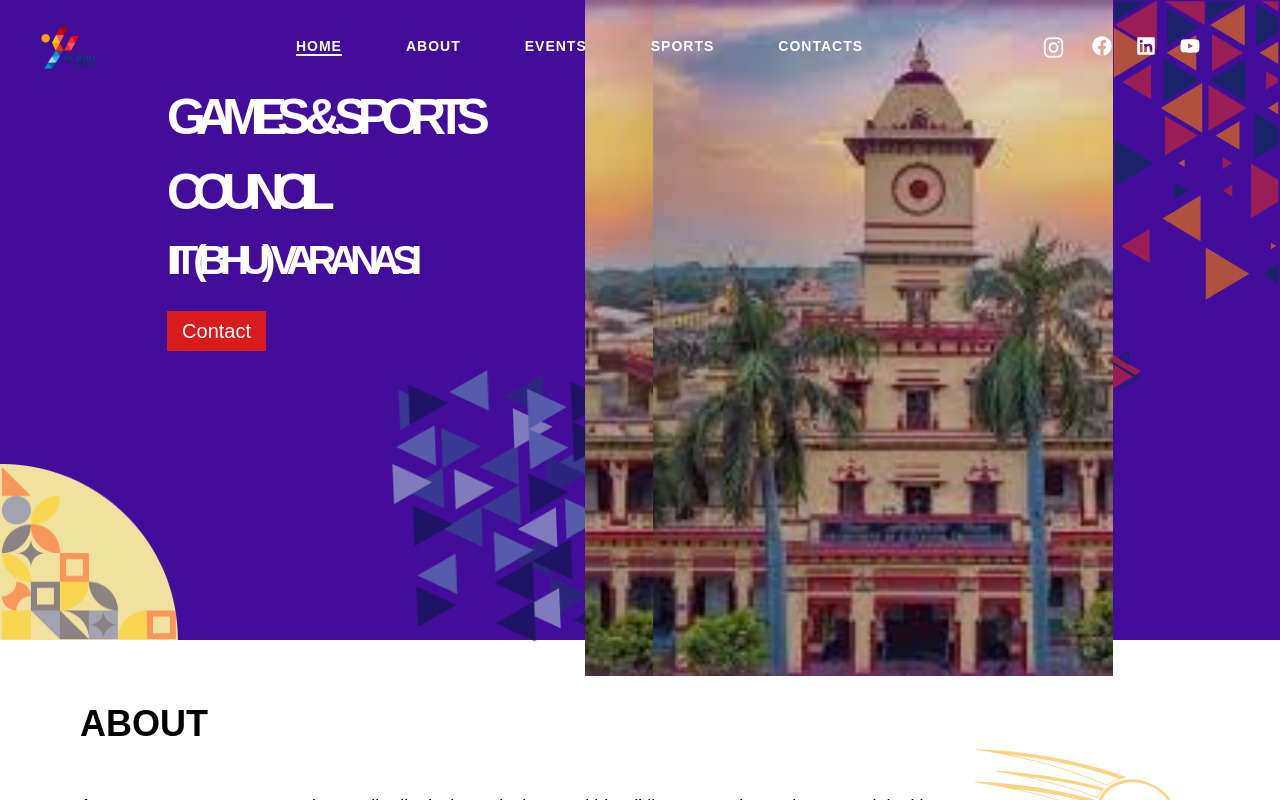
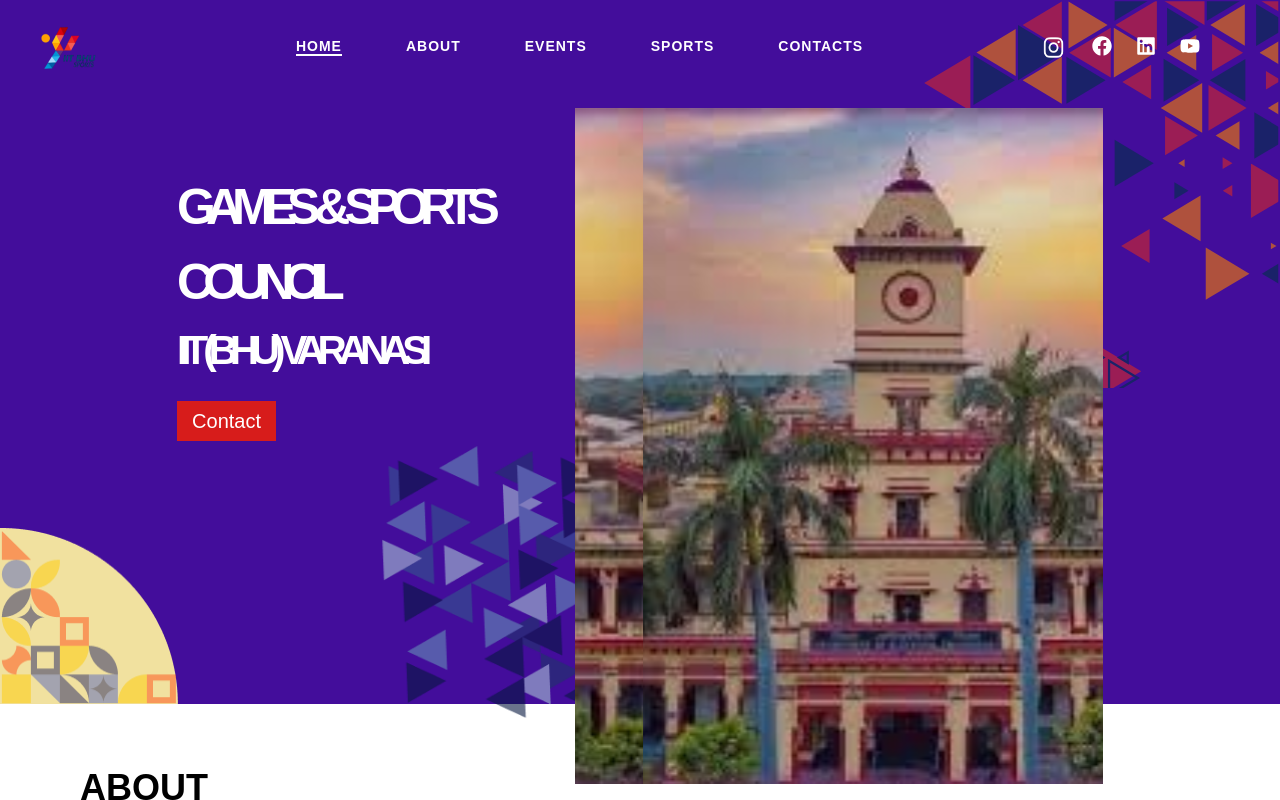
Before and after one commit to Sumitsh28/GSC-IIT-BHU-Frontend, a React (Vite) app in the folder gsc-frontend/: page / in a window 1280 px wide. Shown: the top 800 px of the page. Built offline with nearby package versions, Linux system fonts and the light colour scheme; a web font is replaced by a local one.

Commit message:
[FIX] bug resolve

```diff
--- a/gsc-frontend/src/components/About/AboutHeroSection.jsx
+++ b/gsc-frontend/src/components/About/AboutHeroSection.jsx
@@ -1,5 +1,5 @@
 import React from 'react'
-import Icon from '../assets/AboutHeroIcon.svg'
+import Icon from '../../assets/AboutHeroIcon.svg'
 
 const AboutHeroSection = () => {
   return (
--- a/gsc-frontend/src/components/HeroSection.jsx
+++ b/gsc-frontend/src/components/HeroSection.jsx
@@ -17,8 +17,8 @@
   return (
 
 
-        <div className='h-[530px] lg:h-[640px] md:h-[500px] sm:h-[350px] bg-[#430D9B] flex flex-row  justify-center sm:gap-[50px] relative z-[-2]'>
-               <div className='hidden sm:flex flex-col mt-[50px]  items-start   '>
+        <div className='h-[530px] lg:h-[704px] md:h-[560px] sm:h-[460px] bg-[#430D9B] flex flex-row  justify-center sm:gap-[40px] relative z-[-2]'>
+               <div className='hidden sm:flex flex-col lg:mt-[140px] md:mt-[120px] sm:mt-[100px]  items-start   '>
                   <div className='flex flex-col items-start justify-center font-lexend my-[30px] '>
                    <p className=' lg:text-[50px] md:text-[40.5px] sm:text-[25.5px]  text-white font-bold font-lexend tracking-tight'>GAMES & SPORTS</p>
                    <p className=' lg:text-[50px] md:text-[40.5px] sm:text-[25.5px]  text-white font-bold font-lexend tracking-tight'>COUNCIL</p>
@@ -51,10 +51,10 @@
 
                 </div>
 
-                <div className='  md:w-[420px] md:h-[650px]  sm:w-[300px] sm:h-[450px] lg:w-[528px] lg:h-[676px] relative'><Carousel items={items} />
-                <img src={PatternBlue} className='hidden sm:flex absolute lg:bottom-6 md:bottom-[140px] sm:bottom-[95px] lg:left-[-200px] md:left-[-150px] sm:left-[-90px] z-[-1] lg:w-[350px] lg:h-[290px] md:w-[250px] md:h-[190px] sm:w-[150px] sm:h-[120px]'></img>
+                <div className='lg:mt-[108px] md:mt-[108px] sm:mt-[108px] md:w-[420px] md:h-[650px]  sm:w-[300px] sm:h-[450px] lg:w-[528px] lg:h-[676px] relative'><Carousel items={items} />
+                <img src={PatternBlue} className='hidden sm:flex absolute lg:bottom-14 md:bottom-[180px] sm:bottom-[100px] lg:left-[-200px] md:left-[-150px] sm:left-[-100px] z-[-1] lg:w-[350px] lg:h-[290px] md:w-[250px] md:h-[190px] sm:w-[180px] sm:h-[150px]'></img>
                 </div>
-                <img src={PatternQtr} className='hidden sm:flex absolute bottom-0 left-0 lg:w-[178px] lg:h-[176px] md:w-[120px] md:h-[118px] sm:w-[90px] sm:h-[88px]'></img>
+                <img src={PatternQtr} className='hidden sm:flex absolute bottom-0 left-0 lg:w-[178px] lg:h-[176px] md:w-[120px] md:h-[118px] sm:w-[110px] sm:h-[108px]'></img>
                 <img src={PatternOrg} className='hidden sm:flex absolute top-0 right-0 z-[-1] lg:w-[374px] lg:h-[390px] md:w-[274px] md:h-[290px] sm:w-[200px] sm:h-[220px]'></img>
         </div>
   )
```
Also changed, not shown: 1 other file (tests, documents, lock files or other folders).
